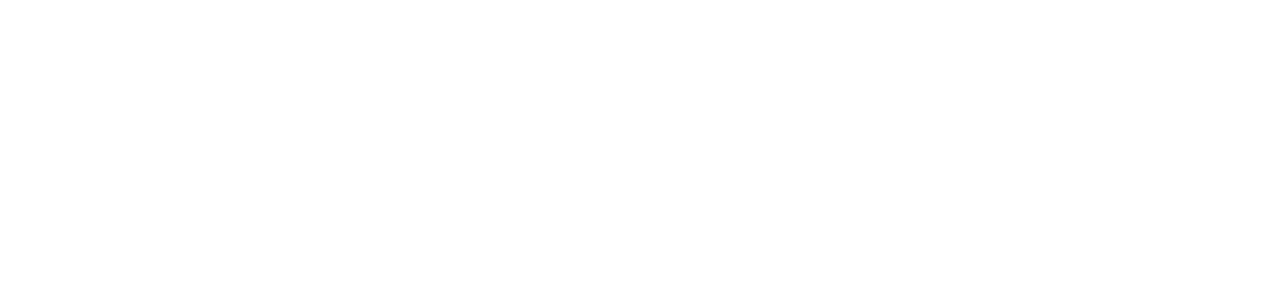
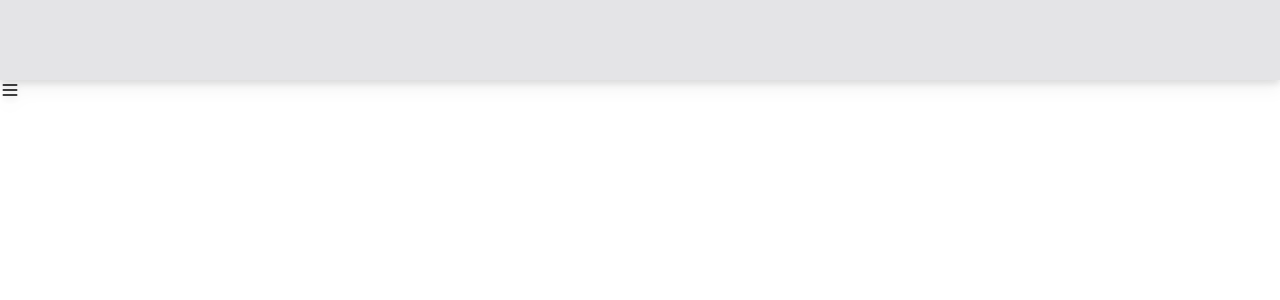
Before and after one commit to kwakyebrilliant/cloud-app-tailwind, a React (Create React App) app: page / in a window 1280 px wide. Shown: the top 300 px of the page. Built offline with nearby package versions, Linux system fonts and the light colour scheme.

Commit message:
some commit

```diff
--- a/src/components/Navbar.jsx
+++ b/src/components/Navbar.jsx
@@ -1,9 +1,14 @@
 import React from 'react'
+
+import { MenuIcon, XIcom } from "@heroicons/react/outline";
 
 const Navbar = () => {
   return (
-    <div>
+    <div className='w-screen h-[80px] z-10 bg-zinc-200 fixed drop-shadow-lg'>
+        <div className='px-2 flex justify-between items-center w-full h-full'>
 
+        </div>
+        <MenuIcon className='w-5' />
     </div>
   )
 }
```
